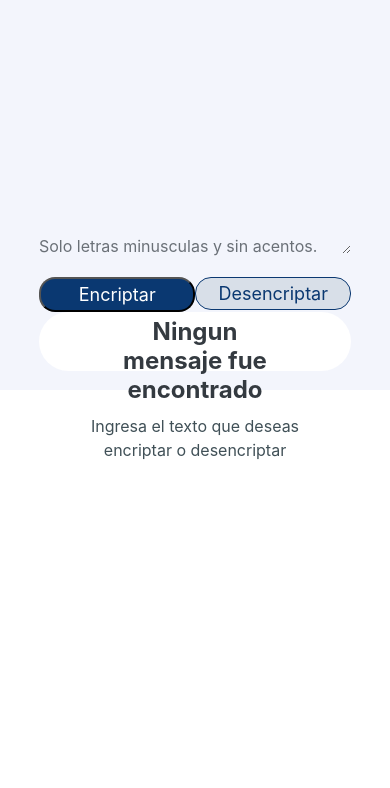
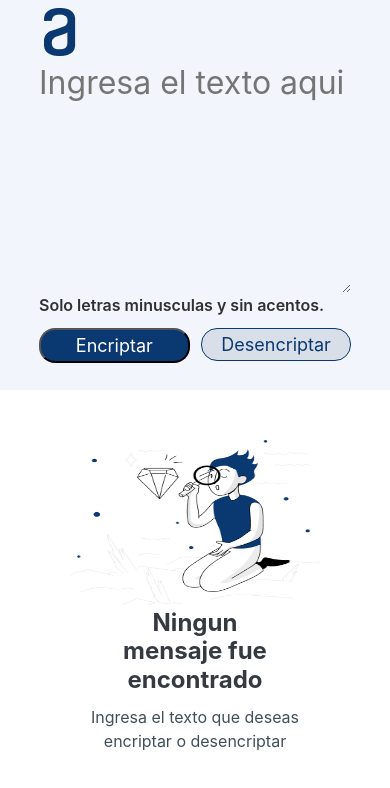
Before and after one commit to DiegoEstrada17/portafolio, a plain HTML site: page index.html in a window 390 px wide. Drawn offline with Linux system fonts and the light colour scheme.

Commit message:
ultimos pasos para concluir el proyecto y reset.css

```diff
--- a/index.html
+++ b/index.html
@@ -2,15 +2,17 @@
 <html lang="es">
 <head>
     <meta charset="UTF-8">
-    <meta name="viewport" content="width device-width">
-    <meta http-equiv="X-UA-Compatible" content="IE=edge">
     <meta name="viewport" content="width=device-width, initial-scale=1.0">
+    <link rel="icon" sizes="200x200" type="image/png" href="imagenes/Frame 6.png">
     <title>Encriptado de Texto</title>
-    <link rel="shortcut icon" href="favicon.ico" type="imagenes/Logo@2x">
+    <link rel="stylesheet" href="reset.css"/>
     <link rel="stylesheet" href="styles.css" />
 </head>
 <body>
     <div class="container">
+        <div class="logo">
+            <img src="imagenes/Logo-1.png" alt="" id="alura">
+        </div>
         <div class="encriptar">
         <textarea
         name="texto"
@@ -18,8 +20,7 @@
         id="texto"
         cols="30"
         rows="10"
-                                    placeholder="Ingresa el texto aqui">
-            </textarea>
+        placeholder="Ingresa el texto aqui"></textarea>
     <div class="terminos">
         <p>
             Solo letras minusculas y sin acentos.
@@ -32,6 +33,8 @@
                     onclick="encriptar()">
                         Encriptar
         </button>
+        <div class="space">
+        </div>
         <button
             class="btn-desencriptar"
                 type="button"
@@ -49,8 +52,6 @@
                 <p id="enunciado">
                     Ingresa el texto que deseas encriptar o desencriptar
                 </p>
-                    <!--<textarea name="mensaje" id="mensaje" cols="30" rows="10" class="mensaje">
-                    </textarea> -->
         </div>
     </div>
 </div>
--- /dev/null
+++ b/reset.css
@@ -0,0 +1,48 @@
+/* http://meyerweb.com/eric/tools/css/reset/
+   v2.0 | 20110126
+   License: none (public domain)
+*/
+
+html, body, div, span, applet, object, iframe,
+h1, h2, h3, h4, h5, h6, p, blockquote, pre,
+a, abbr, acronym, address, big, cite, code,
+del, dfn, em, img, ins, kbd, q, s, samp,
+small, strike, strong, sub, sup, tt, var,
+b, u, i, center,
+dl, dt, dd, ol, ul, li,
+fieldset, form, label, legend,
+table, caption, tbody, tfoot, thead, tr, th, td,
+article, aside, canvas, details, embed,
+figure, figcaption, footer, header, hgroup,
+menu, nav, output, ruby, section, summary,
+time, mark, audio, video {
+	margin: 0;
+	padding: 0;
+	border: 0;
+	font-size: 100%;
+	font: inherit;
+	vertical-align: baseline;
+}
+/* HTML5 display-role reset for older browsers */
+article, aside, details, figcaption, figure,
+footer, header, hgroup, menu, nav, section {
+	display: block;
+}
+body {
+	line-height: 1;
+}
+ol, ul {
+	list-style: none;
+}
+blockquote, q {
+	quotes: none;
+}
+blockquote:before, blockquote:after,
+q:before, q:after {
+	content: '';
+	content: none;
+}
+table {
+	border-collapse: collapse;
+	border-spacing: 0;
+}
--- a/styles.css
+++ b/styles.css
@@ -9,13 +9,18 @@
         height: 100vw;
         background: #f3f5fc;
 }
-
+    .logo {
+        position: absolute;
+        width: 5% ;
+        height: 5%;
+        top: 2%;
+    }
     .texto {
         position: absolute;
         width: 42%;
         height: 60%;
         left: 12%;
-        top: 15%;
+        top: 8%;
         border: none;
         font-family: "Inter";
         font-style: normal;
@@ -25,8 +30,10 @@
         background: #f3f5fc;
 }
 
-    .texto::placeholder {
-        color: #0a3871;
+    .texto:placeholder {
+        color: #042f63;
+        font-size: 1.2em;
+        font-style: italic;
 }
 
     .texto:focus,
@@ -44,17 +51,17 @@
         position: absolute;
         width: 80%;
         left: 12%;
-        top: 40%;
+        top: 37%;
     }
 
     .terminos p {
 
         font-family: "Inter";
         font-style: normal;
-        font-weight: 400;
-        font-size: 12px;
+        font-weight: 600;
+        font-size: 15px;
         line-height: 150%;
-        color: #495057;
+        color: #000000;
         opacity: 0.8;
         flex: none;
         order: 1;
@@ -69,7 +76,7 @@
         position: absolute;
         width: 80%;
         left: 12%;
-        top: 42%;
+        top: 39%;
     }
 
     .btn-encriptar {
@@ -86,6 +93,11 @@
         text-align: center;
         color: #fff;
     }
+    .space {
+        width: 20px;
+        height: auto;
+        display: inline-block;
+      }
 
     .btn-desencriptar {
         box-sizing: border-box;
@@ -119,9 +131,9 @@
         justify-content: center;
         position: absolute;
         width: 30%;
-        height: 90%;
-        left: 60%;
-        top: 5%;
+        height: 43%;
+        left: 63%;
+        top: 2%;
         background: #fff;
         box-shadow: 0px 24px 32px -8px rgba(0, 0, o, 0.5);
         border-radius: 32px;
@@ -136,7 +148,7 @@
         gap: 10px;
         position: absolute;
         width: 100%;
-        top: 35%;
+        top: 70%;
         text-align: center;
     }
 
@@ -181,12 +193,12 @@
             width: 80%;
             height: 60%;
             left: 10%;
-            top: 5%;
+            top: 15%;
         }
         .terminos {
             width: 80%;
             left: 10%;
-            top: 60%;
+            top: 75%;
         }
         .terminos p {
             font-size: 16px;
@@ -194,7 +206,7 @@
         .botones {
             width: 80%;
             left: 10%;
-            top: 70%;
+            top: 83%;
         }
         .btn-encriptar,
         .btn-desencriptar{
@@ -209,15 +221,15 @@
         }
         .encriptado {
             width: 80%;
-            height: 15%;
+            height: 85%;
             left: 10%;
-            top: 80%;
+            top: 100%;
         }
         .mensaje-encriptado {
-                width: 80;
-                top: 5%;
+                width: 90%;
+                top: 65%;
         }
-        .encriptado img {
+        .encriptado imagenes {
             top: 0;
             display: none;
             visibility: hidden;
```
Lines whose indentation alone changed are shown as unchanged.
